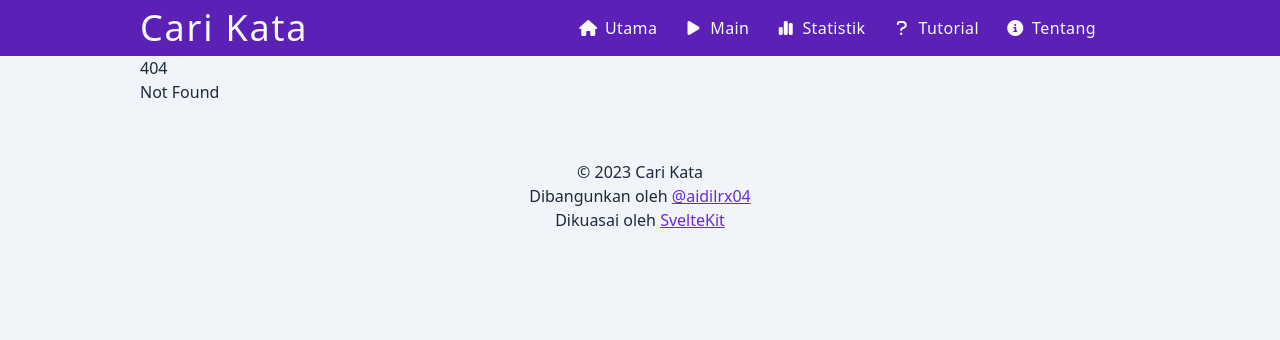
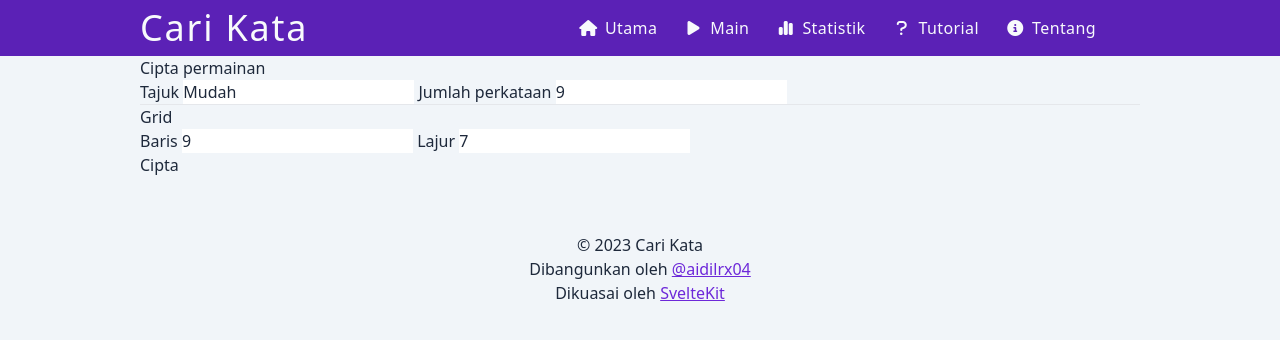
Before and after one commit to aidilrx04/cari-kata, a SvelteKit app: page /create in a window 1280 px wide. Before the commit this address had no page. Shown: the top 340 px of the page. Built offline with nearby package versions, Linux system fonts and the light colour scheme; some icons are missing.

Commit message:
feat: add game creation

```diff
--- /dev/null
+++ b/src/routes/create/+page.svelte
@@ -0,0 +1,71 @@
+<script lang="ts">
+	import { goto } from '$app/navigation';
+	import type { Game } from '$lib/types';
+
+	const game: Game = {
+		title: 'Mudah',
+		words: [],
+		grid: {
+			rows: 9,
+			columns: 7,
+			grid: [],
+			solved: []
+		},
+		backwardProbability: 0.25
+	};
+
+	let totalWords = 9;
+
+	const handleSubmit = () => {
+		fetch('/create', {
+			headers: {
+				'Content-Type': 'application/json'
+			},
+			method: 'post',
+			body: JSON.stringify({
+				core: game,
+				totalWords
+			})
+		})
+			.then((res) => {
+				return res.json();
+			})
+			.then((res) => {
+				console.log(res);
+				goto(`/game/${res.game.id}`);
+			});
+	};
+</script>
+
+<main>
+	<h1>Cipta permainan</h1>
+
+	<form on:submit={handleSubmit}>
+		<label class="input-group" for="title">
+			<span>Tajuk</span>
+			<input bind:value={game.title} type="text" id="title" placeholder="Title" />
+		</label>
+		<label for="words" class="input-group">
+			<span>Jumlah perkataan</span>
+			<input bind:value={totalWords} type="number" id="words" />
+		</label>
+
+		<hr />
+		<span>Grid</span>
+
+		<div class="input-group">
+			<label for="rows">
+				<span>Baris</span>
+				<input bind:value={game.grid.rows} type="number" id="rows" />
+			</label>
+			<label for="columns">
+				<span>Lajur</span>
+				<input bind:value={game.grid.columns} type="number" id="columns" />
+			</label>
+		</div>
+
+		<div class="input-group">
+			<button type="submit">Cipta</button>
+		</div>
+	</form>
+</main>
--- /dev/null
+++ b/src/routes/create/+server.ts
@@ -0,0 +1,48 @@
+import { API_URL } from '$lib/config';
+import { wordsearch } from '$lib/wordsearch';
+import { json, type Actions, type RequestHandler, error, redirect } from '@sveltejs/kit';
+
+export const POST: RequestHandler = async ({ request, fetch, cookies }) => {
+	const data = await request.json();
+	const token = await cookies.get('token');
+
+	if (!token) throw error(401, { message: 'Unauthenticated' });
+
+	const { core, totalWords } = data;
+
+	const maxLength = Math.min(core.grid.rows, core.grid.columns);
+
+	const wordsBefore = (
+		await (
+			await fetch(`https://bahasa-api.vercel.app/api/word?amount=${totalWords}&length=${maxLength}`)
+		).json()
+	)
+		.map((word) => word.word)
+		.reduce((acc, curr) => [...acc, curr], []);
+
+	const { grid, words, solved } = wordsearch(wordsBefore, core.grid.columns, core.grid.rows);
+
+	// create game
+
+	core.grid.solved = solved;
+	core.grid.grid = grid;
+	core.words = words;
+
+	const formBody = JSON.stringify(core);
+
+	const game = await (
+		await fetch(`${API_URL}/games`, {
+			method: 'post',
+			headers: {
+				Accept: 'application/json',
+				'Content-Type': 'application/json',
+				Authorization: `Bearer ${token}`
+			},
+			body: formBody
+		})
+	).json();
+
+	return json({
+		game: game.data
+	});
+};
```
